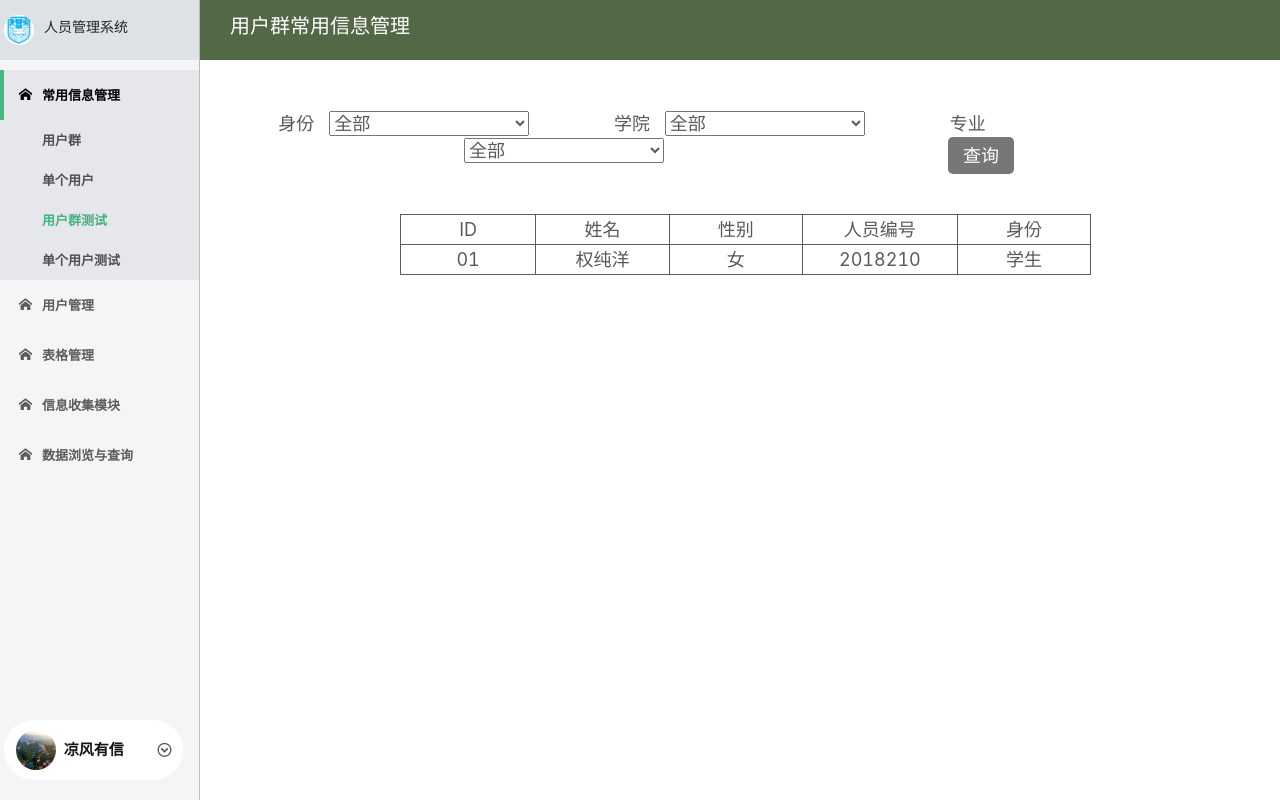
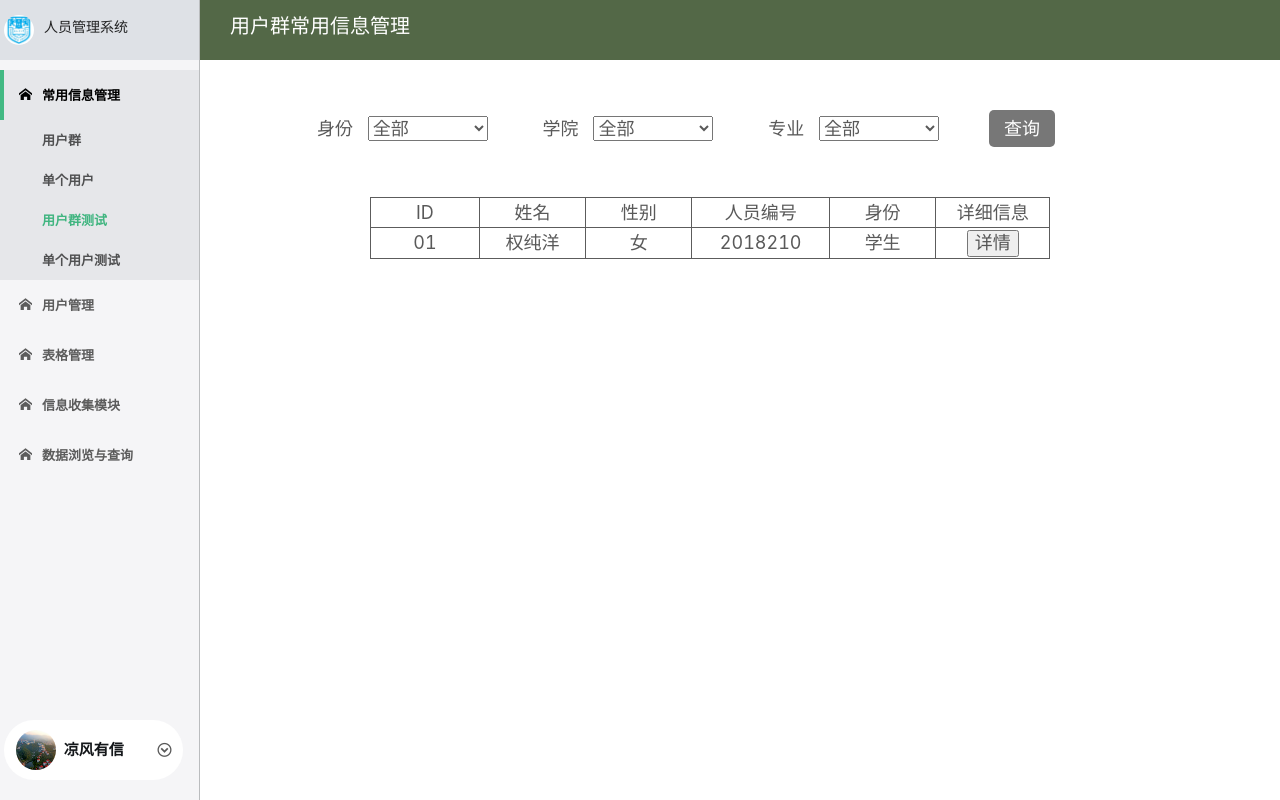
Before and after one commit to InTheWind1115/manageWeb, a Vue app: page /index/test1 in a window 1280 px wide. Built offline with nearby package versions, Linux system fonts and the light colour scheme.

Commit message:
Text前端修改

```diff
--- a/src/views/module1/Test.vue
+++ b/src/views/module1/Test.vue
@@ -1,5 +1,5 @@
 <template>
-  <div class="box select">
+  <div class="box1-1 select">
     <div class="header">
       用户群常用信息管理
     </div>
@@ -27,6 +27,7 @@
             <td>性别</td>
             <td>人员编号</td>
             <td>身份</td>
+            <td>详细信息</td>
           </tr>
           <tr  class="body-show-tr">
             <td>01</td>
@@ -34,6 +35,7 @@
             <td>女</td>
             <td>2018210</td>
             <td>学生</td>
+            <td><button>详情</button></td>
           </tr>
         </table>
       </div>
@@ -166,16 +168,11 @@
 </script>
 
 <style lang="less" scoped>
-  .box-select {
-    display: flex;
-    justify-content: center;
-    align-items: center;
+
+  .box1-1 {
     width: 100%;
-    height: 100%;
-    position: relative;
     top: 0;
     left: 0;
-  }
 
     .header {
       width: 100%;
@@ -189,47 +186,46 @@
     }
 
     .body {
-    width: 80%;
+      width: 90%;
       text-align: center;
-  }
 
       .body-header {
         margin: 50px;
         font-size: large;
-  }
 
         .selections {
           margin-left: 10px;
-    margin-right: 80px;
-    width: 200px;
+          margin-right: 50px;
+          width: 120px;
         }
 
         .body-header-btn {
           font-size: 18px;
-    float: right;
           background-color: #777777;
           color: white;
           text-align: center;
           padding: 5px 15px;
           display: inline-block;
           border-radius: 5px;
-  }
-
-  .body-header-btn:hover {
+          &:hover {
             background-color: #555555;
             cursor: pointer;
           }
+        }
+      }
 
       .body-show {
-    width: 80%;
+        width: 70%;
         text-align: center;
         font-size: large;
-    margin-left: 200px;
-  }
+        margin-left: 170px;
 
         .body-show-tr td{
           width: 190px;
           border: #5c5c5c 1px solid;
         }
+      }
+    }
+  }
 
 </style>
--- a/src/views/module1/Test2.vue
+++ b/src/views/module1/Test2.vue
@@ -1,5 +1,5 @@
 <template>
-  <div class="box select">
+  <div class="box1-2 select">
     <div class="header">
       单个用户常用信息管理
     </div>
```
Lines whose indentation alone changed are shown as unchanged.
